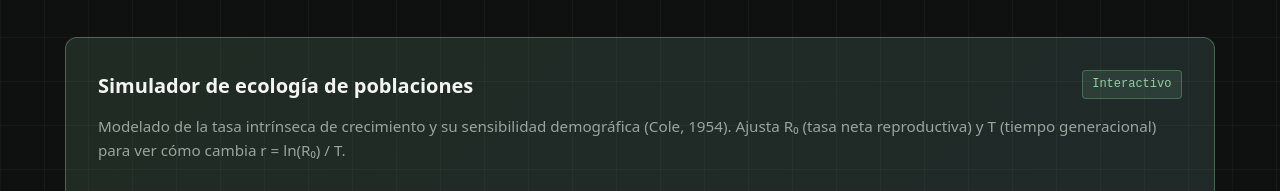
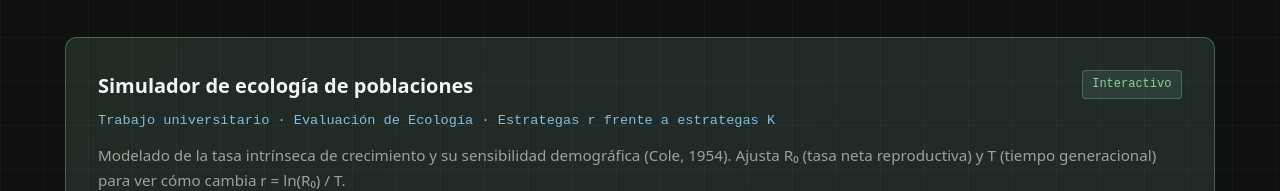
Before and after one commit to Mytux/mytux.github.io, a plain HTML site: page index.html in a window 1280 px wide. Shown: the part 3136-3327 px from the top of the page. Drawn offline with Linux system fonts and the light colour scheme.

Commit message:
Add subtitle to the simulator section in index.html

```diff
--- a/index.html
+++ b/index.html
@@ -168,6 +168,7 @@
 
     /* ===== Simulador ===== */
     .sim { margin-top: 2.5rem; padding: 2rem; }
+    .sim-sub { font-family: monospace; font-size: .85rem; color: var(--accent-blue); margin-top: -.25rem; }
     .sim-head { display: flex; justify-content: space-between; align-items: flex-start; gap: 1rem; flex-wrap: wrap; }
     .sim-body { display: grid; grid-template-columns: minmax(220px, 290px) 1fr; gap: 2rem; margin-top: 1rem; }
     .sim-controls { display: flex; flex-direction: column; gap: 1.1rem; }
@@ -391,6 +392,7 @@
           <h3 class="card-title">Simulador de ecología de poblaciones</h3>
           <span class="tag tag-green">Interactivo</span>
         </div>
+        <p class="sim-sub">Trabajo universitario · Evaluación de Ecología · Estrategas r frente a estrategas K</p>
         <p class="card-desc">Modelado de la tasa intrínseca de crecimiento y su sensibilidad demográfica (Cole, 1954). Ajusta R₀ (tasa neta reproductiva) y T (tiempo generacional) para ver cómo cambia r = ln(R₀) / T.</p>
         <div class="tabs" role="tablist" aria-label="Secciones del simulador">
           <button type="button" class="tab" role="tab" aria-selected="true" data-p="0">Escenarios</button>
```
